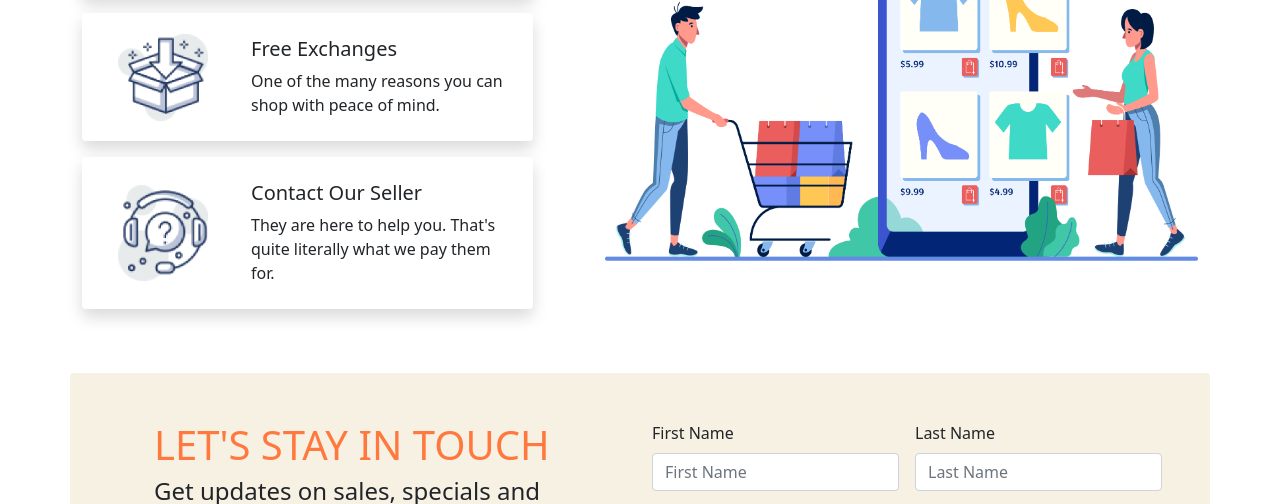
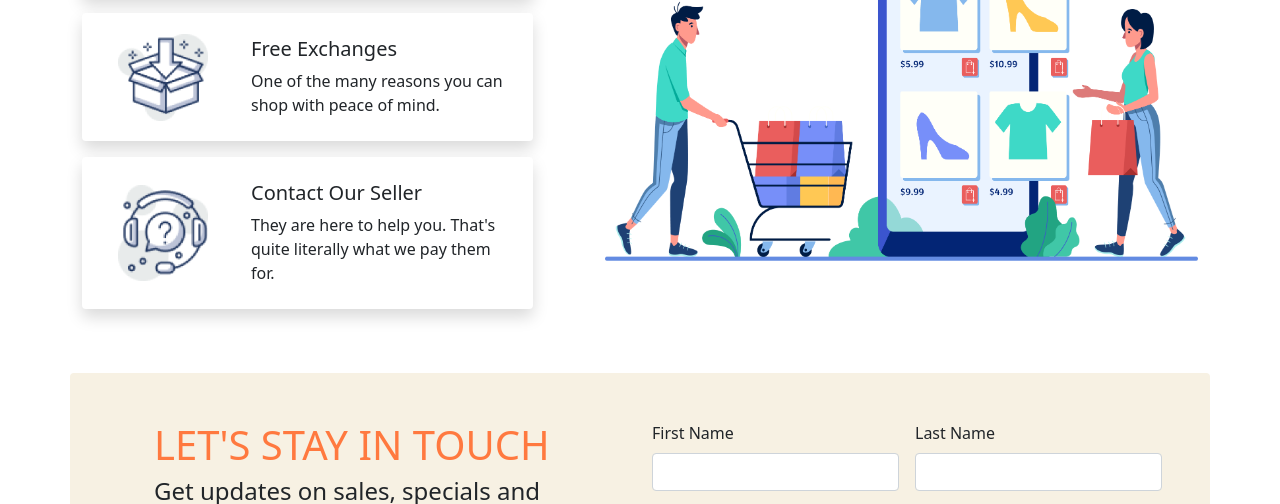
Before and after one commit to jbabu97/assignment-2-landing-page, a plain HTML site: page index.html in a window 1280 px wide. Shown: the part 2151-2655 px from the top of the page. Drawn offline with nearby package versions, Linux system fonts and the light colour scheme.

Commit message:
final edit

```diff
--- a/index.html
+++ b/index.html
@@ -274,11 +274,11 @@
                   <form class="row g-3">
                       <div class="col-md-6">
                         <label for="FName" class="form-label">First Name</label>
-                        <input type="text" class="form-control" id="FName" placeholder="First Name">
+                        <input type="text" class="form-control" id="FName">
                       </div>
                       <div class="col-md-6">
                         <label for="LName" class="form-label">Last Name</label>
-                        <input type="text" class="form-control" id="LName" placeholder="Last Name">
+                        <input type="text" class="form-control" id="LName">
                       </div>
 
                       <div class="col-md-6">
```
